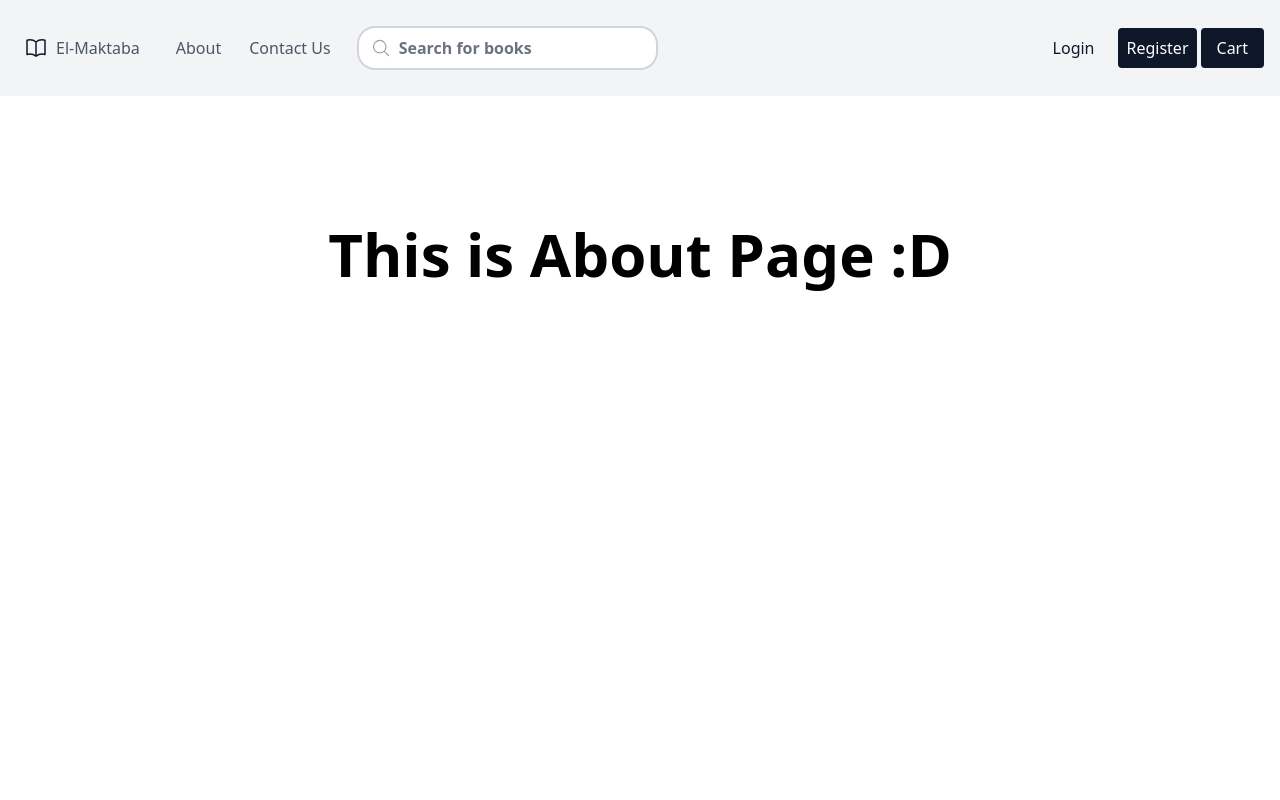
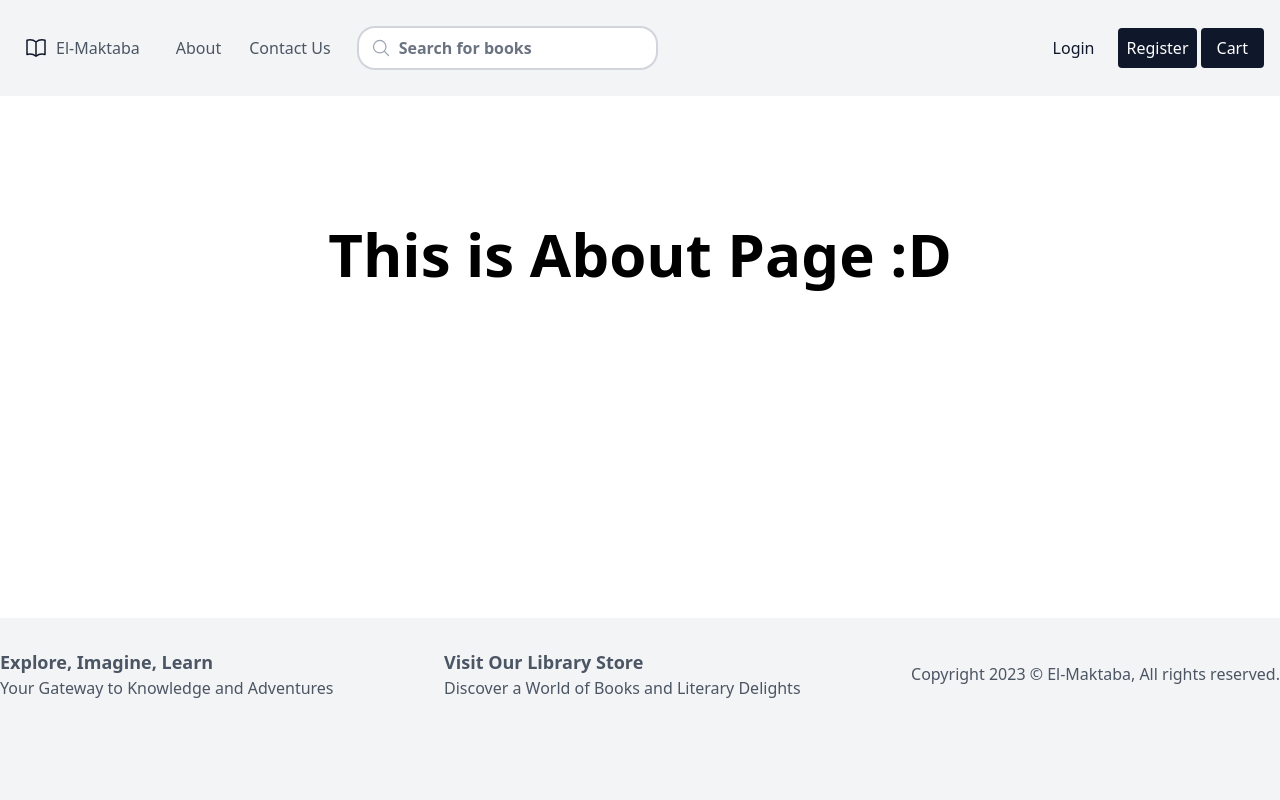
Before and after one commit to Mohamedkhaled81/El-Maktaba, a Django app: page /about/ in a window 1280 px wide. Run offline with Django 4.2, Linux system fonts and the light colour scheme; some libraries are stand-ins or nearby versions.

Commit message:
Adding the footer to the base

```diff
--- a/Library/libraryStore/main/templates/main/base.html
+++ b/Library/libraryStore/main/templates/main/base.html
@@ -6,6 +6,21 @@
     <meta name="viewport" content="width=device-width, initial-scale=1.0">
     <script src="https://cdn.tailwindcss.com"></script>
     <title>{% block title %}El-Maktaba{% endblock %}</title>
+    <style>
+        html {
+            height: 100%;
+        }
+        body {
+            display: flex;
+            min-height: 100%;
+            flex-direction: column;
+        }
+        footer {
+            padding-top: 30px;
+            padding-bottom: 100px;
+            margin-top: auto;
+        }
+    </style>
 </head>
 <body>
     <header>
@@ -56,8 +71,20 @@
         {% block content %}{% endblock %}
     </main>
 
-    <footer>
-
+    <footer class="bg-gray-100 text-gray-600">
+        <div class="container mx-auto flex flex-col md:flex-row justify-between items-center">
+            <div class="text-center md:text-left mb-4 md:mb-0">
+                <p class="text-lg font-semibold">Explore, Imagine, Learn</p>
+                <p>Your Gateway to Knowledge and Adventures</p>
+            </div>
+            <div class="text-center md:text-left mb-4 md:mb-0">
+                <p class="text-lg font-semibold">Visit Our Library Store</p>
+                <p>Discover a World of Books and Literary Delights</p>
+            </div>
+            <div class="text-center">
+                <p>Copyright 2023 &copy; El-Maktaba, All rights reserved.</p>
+            </div>
+        </div>
     </footer>
 </body>
 </html>
```
